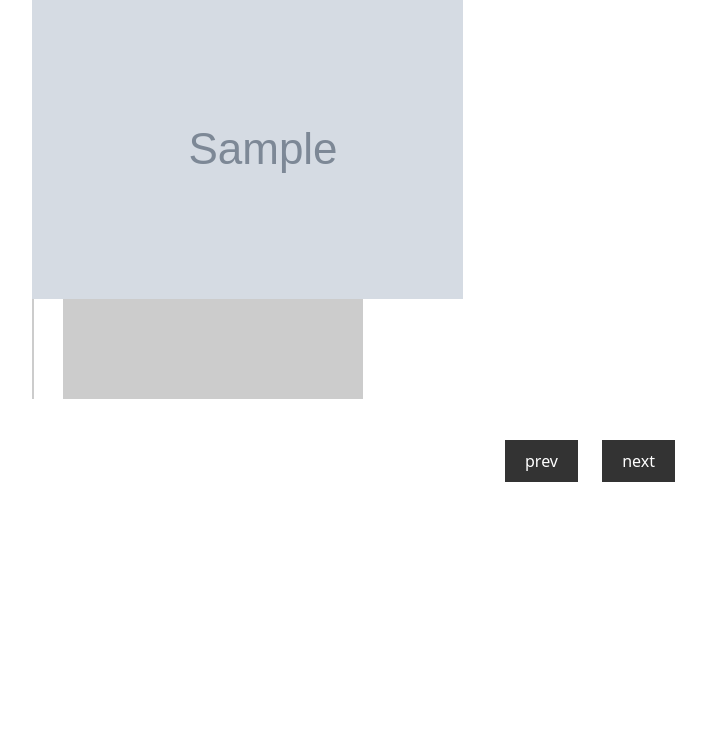
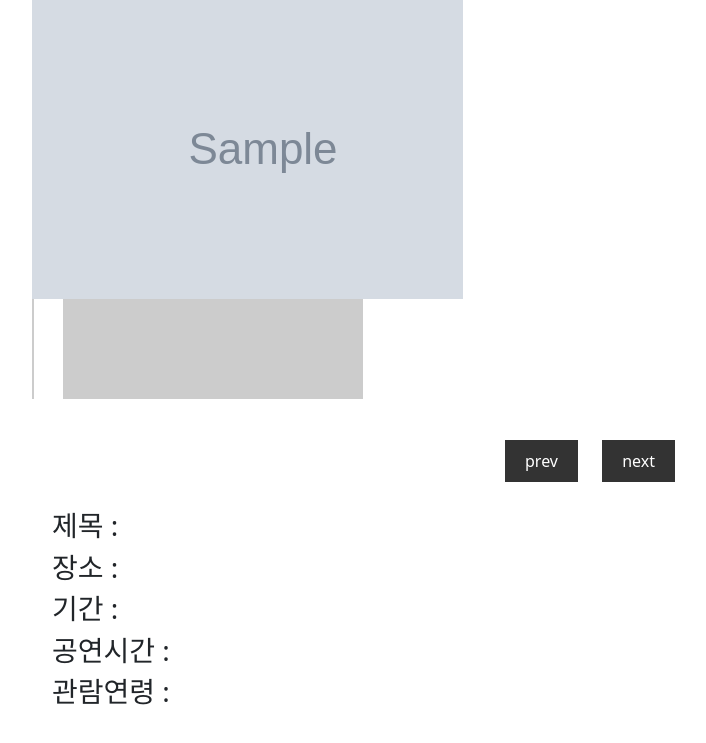
Before and after one commit to Sangyong-Jeon/ReviewStage, a Django app: template reviewstage/performance/templates/home.html in a window 1280 px wide. Shown: the part 57-800 px from the top of the page, without its empty margins (50-756 px from the left). Run offline with Django 4.2, Linux system fonts and the light colour scheme; the template is opened without the code that fills it: most values are stand-ins (such as "Sample title", 1, 10 or a date in 2020); grey boxes marked "Sample" are stand-in pictures.

Commit message:
feat: 홈페이지 공연 정보 불러오기, 시각화 이미지 불러오기

```diff
--- a/reviewstage/performance/templates/base.html
+++ b/reviewstage/performance/templates/base.html
@@ -36,16 +36,10 @@
 </div>
 
 {% block footer %}{% endblock %}
-<script>
-    document.getElementById("loginBtn").addEventListener("click", () => {
-        window.location.href = "http://127.0.0.1:8000/performance/login";
-    });
-</script>
-<script src="https://code.jquery.com/jquery-3.7.1.slim.js"
-        integrity="sha256-UgvvN8vBkgO0luPSUl2s8TIlOSYRoGFAX4jlCIm9Adc=" crossorigin="anonymous"></script>
+
+<script src="https://code.jquery.com/jquery-3.7.1.js" integrity="sha256-eKhayi8LEQwp4NKxN+CfCh+3qOVUtJn3QNZ0TciWLP4=" crossorigin="anonymous"></script>
 <script src="https://cdn.jsdelivr.net/npm/bootstrap@5.3.3/dist/js/bootstrap.bundle.min.js"></script>
 
 {% block extra-script %}{% endblock %}
-
 </body>
 </html>
--- a/reviewstage/performance/templates/home.html
+++ b/reviewstage/performance/templates/home.html
@@ -9,11 +9,14 @@
 
 {% block content %}
     {# 공연 포스터 슬라이드 배너 #}
-
+    <section>
         <div class="slide_wrapper">
             <ul class="slides">
                 {% for performance, file in performance_files.items %}
-                <li><img src="{{ file.image.url }}" alt="{{ file.name }}"></li>
+                    <li>
+                        <img src="{{ file.image.url }}" alt="{{ file.name }}"
+                             data-pk="{{ performance.performance_id }}">
+                    </li>
                 {% endfor %}
             </ul>
 
@@ -22,7 +25,78 @@
             <span class="prev">prev</span>
             <span class="next">next</span>
         </p>
+    </section>
 
+    <section class="container_info">
+        {# 공연 정보 불러오기 #}
+        <div class="performance_info">
+            <h3>제목 : </h3>
+            <h3>장소 : </h3>
+            <h3>기간 : </h3>
+            <h3>공연시간 : </h3>
+            <h3>관람연령 : </h3>
+        </div>
 
+        {# 시각화 불러오기 #}
+        <div class="performance_visual">
+
+        </div>
+    </section>
     <script src="{% static 'js/reviewstage.js' %}"></script>
 {% endblock %}
+
+{% block extra-script %}
+    <script>
+        $(document).ready(function () {
+            $('.slides img').click(function () {
+                var pk = String($(this).data('pk'));
+                getVisualImage(pk);
+
+                if (pk.endsWith('#')) {
+                    pk = pk.replace(/#/g, '%23')
+                }
+                getPerformanceDetails(pk);
+
+            });
+
+            // 공연 정보 가져오는 함수
+            function getPerformanceDetails(pk) {
+                $.ajax({
+                    type: 'GET',
+                    url: `/rest/performances/${pk}/`,
+                    success: function (data) {
+                        $('.performance_info h3:nth-child(1)').text('제목 : ' + data.title);
+                        $('.performance_info h3:nth-child(2)').text('장소 : ' + data.location);
+                        $('.performance_info h3:nth-child(3)').text('기간 : ' + data.start_date + ' ~ ' + data.end_date);
+                        $('.performance_info h3:nth-child(4)').text('공연시간 : ' + data.performance_time);
+                        $('.performance_info h3:nth-child(5)').text('관람연령 : ' + data.age_requirement);
+                    },
+                    error: function (xhr, textStatus, errorThrown) {
+                        console.log('Error:', errorThrown);
+                    }
+                });
+            }
+
+            // 시각화 이미지 가져오는 함수
+            function getVisualImage(pk) {
+                $.ajax({
+                    type: 'GET',
+                    url: '/rest/files/visual/',
+                    data: {
+                        'performance_id': pk
+                    },
+                    success: function (data) {
+                        $('.performance_visual').html(`<img src="${data.image}" alt="${data.name}" class="visual_img">`);
+                    },
+                    error: function (xhr, textStatus, errorThrown) {
+                        console.log('Error:', errorThrown);
+                    }
+                })
+            }
+        });
+
+        document.getElementById("loginBtn").addEventListener("click", (e) => {
+            window.location.href = "http://127.0.0.1:8000/performance/login";
+        });
+    </script>
+{% endblock %}
--- a/reviewstage/performance_api/urls.py
+++ b/reviewstage/performance_api/urls.py
@@ -1,7 +1,6 @@
 from rest_framework import routers
 from .views import *
 from django.urls import path, include
-
 
 router = routers.SimpleRouter()
 router.register('performances', PerformanceViewSet)
@@ -9,9 +8,10 @@ router.register('reviews', ReviewViewSet)
 router.register('files', FileViewSet)
 
 urlpatterns = [
-	*router.urls,
-	path('users/', UserList.as_view(), name='user-list'),
-	path('users/<int:pk>', UserDetail.as_view(), name='user-detail'),
-	path('register/', RegisterUser.as_view()),
-	path('api-auth/', include('rest_framework.urls'))
+    path('users/', UserList.as_view(), name='user-list'),
+    path('users/<int:pk>', UserDetail.as_view(), name='user-detail'),
+    path('register/', RegisterUser.as_view()),
+    path('api-auth/', include('rest_framework.urls')),
+    path('files/visual/', get_visual_file, name='visual'),
+    *router.urls,
 ]
--- a/reviewstage/static/css/reviewstage.css
+++ b/reviewstage/static/css/reviewstage.css
@@ -47,3 +47,22 @@ li {
     padding: 10px 20px;
     margin: 0 10px;
 }
+
+.visual_img {
+    width: 400px;
+    height: auto;
+}
+
+.container_info {
+    display: flex; /* Flexbox를 사용하여 내부 요소를 가로로 정렬 */
+}
+
+.performance_info {
+    flex: 1; /* 자동으로 공간을 할당하여 화면의 왼쪽에 배치 */
+    padding: 20px; /* 간격 추가 */
+}
+
+.performance_visual {
+    flex: 1; /* 자동으로 공간을 할당하여 화면의 오른쪽에 배치 */
+    padding: 20px; /* 간격 추가 */
+}
```
Also changed, not shown: reviewstage/performance_api/views.py (+14 -0 lines). Lines whose indentation alone changed are shown as unchanged.
